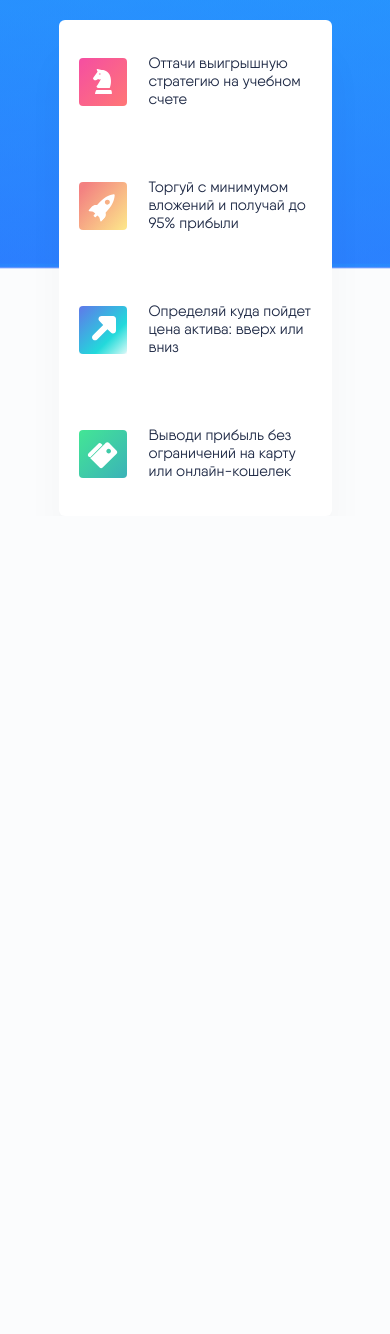
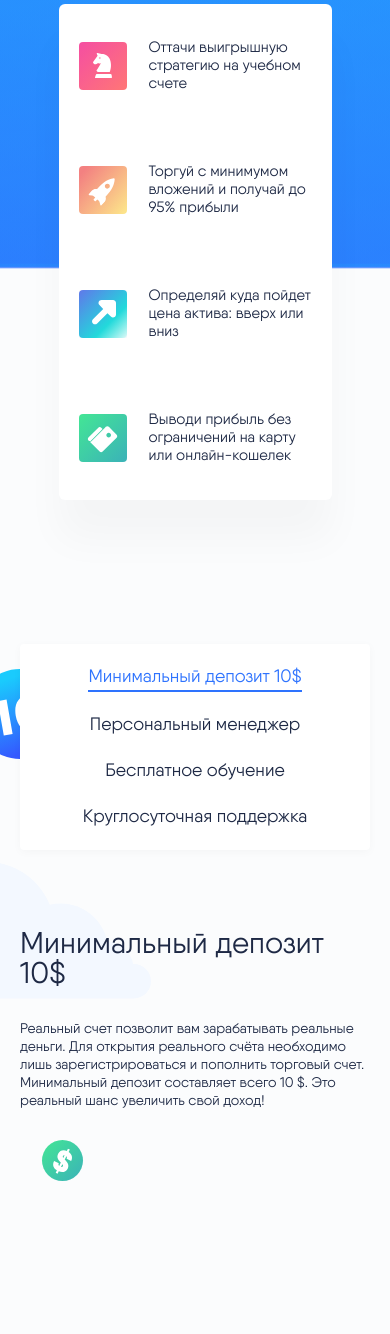
Before and after one commit to BohdanBortnytskyi/binotrade, a plain HTML site: page index.html in a window 390 px wide. Shown: the part 666-2000 px from the top of the page. Before the commit the page ends 1182 px from the top, so only its background shows below. Drawn offline with Linux system fonts and the light colour scheme.

Commit message:
add responsive for features

```diff
--- a/index.html
+++ b/index.html
@@ -56,7 +56,7 @@
     </section>
   </header>
 
-  <!-- <main class="page-main">
+  <main class="page-main">
     <section class="features">
       <div class="features__wrapper container">
         <h2 class="visually-hidden">Особенности</h2>
@@ -85,7 +85,7 @@
       </div>
     </section>
 
-    <section class="assets container">
+    <!-- <section class="assets container">
       <h2>Более 50 проверенных активов</h2>
       <ul class="assets__list">
         <li class="assets__item">
@@ -134,8 +134,8 @@
       <h2>Binotrade.com — бинарный опцион с личным помощником</h2>
       <p>Binotrade - это торговая платформа, удобный инструмент, который предлагает не только возможность заработать с помощью торговли бинарными опционами, но и предоставляет профессиональный клиентский сервис. Сразу после регистрации на Binotrade.com, каждый клиент получает личного консультанта.</p>
       <p>Вам нужен совет по торговле активами или вы не можете подобрать подходящую торговую стратегию? Обратитесь к вашему личному консультанту, который поможет вам в решении вопроса. Вам не нужен статус VIP-клиента, чтобы пользоваться квалифицированным клиентским сервисом!</p>
-    </section>
-  </main> -->
+    </section> -->
+  </main>
 
   <!-- <footer class="page-footer">
     <div class="page-footer__wrapper container">
--- a/sass/blocks/features.scss
+++ b/sass/blocks/features.scss
@@ -2,40 +2,72 @@
   padding-top: 375px;
   background-image: url(../img/features-bg.svg);
   background-repeat: no-repeat;
+  background-position: -145px 400px;
+
+  @media (min-width: $tablet-width) {
     background-position: -145px 555px;
+  }
 }
 
 .features__wrapper {
+
+  @media (min-width: $desktop-width) {
     width: 1040px;
     margin: 0 auto;
+  }
 }
 
 .features__tabs {
   padding: 0;
   margin: 0;
   list-style: none;
-  font-weight: normal;
-  font-size: 15px;
-  line-height: 18px;
-  width: 100%;
-  height: 50px;
+  width: calc(100% - 40px);
   margin: 0 auto;
   box-shadow: 0px 2px 10px rgba(0, 0, 0, 0.03);
   border-radius: 4px;
   background-color: $origin-white;
   display: flex;
+  flex-direction: column;
   justify-content: space-around;
   align-items: center;
+  padding: 20px;
+
+  @media (min-width: $tablet-width) {
+    flex-direction: row;
+    height: 50px;
+    padding: 0;
+  }
 }
 
 .features__item {
   cursor: pointer;
-  height: 100%;
   display: flex;
   justify-content: center;
   align-items: center;
+  text-align: center;
+  font-weight: normal;
+  font-size: 18px;
+  line-height: 26px;
+  outline: none;
+
+  &:not(:first-child) {
+    margin-top: 20px;
+
+    @media (min-width: $tablet-width) {
+      margin-top: 0;
+    }
+  }
+
+  @media (min-width: $tablet-width) {
+    height: 100%;
+    padding: 0 20px;
+    font-size: 15px;
+    line-height: 18px;
+  }
+
+  @media (min-width: $desktop-width) {
     padding: 0 30px;
-  outline: none;
+  }
 
   &:hover {
     color: $basic-blue;
@@ -48,25 +80,40 @@
 }
 
 .features__article {
-  padding-top: 200px;
+  padding-top: 50px;
   height: 570px;
   background-repeat: no-repeat;
   background-position: right center;
   display: none;
 
+  @media (min-width: $tablet-width) {
+    padding-top: 200px;
+  }
+
   h3 {
     font-weight: normal;
+    font-size: 30px;
+    line-height: 30px;
+    letter-spacing: 0.0888889px;
+
+    @media (min-width: $tablet-width) {
       font-size: 40px;
       line-height: 40px;
-    letter-spacing: 0.0888889px;
+    }
   }
 
   p {
+
+    @media (min-width: $tablet-width) {
       width: 490px;
+    }
   }
 
   &--deposit {
+
+    @media (min-width: $tablet-width) {
       background-image: url(../img/deposit.svg);
+    }
   }
 
   &--active {
--- a/sass/blocks/page.scss
+++ b/sass/blocks/page.scss
@@ -9,9 +9,14 @@
   padding: 0;
   font-family: $basic-font;
   font-weight: normal;
-  font-size: 18px;
-  line-height: 26px;
+  font-size: 14px;
+  line-height: 18px;
   background-color: $basic-grey-light;
   min-height: 100%;
   color: $basic-black;
+
+  @media (min-width: $tablet-width) {
+    font-size: 18px;
+    line-height: 26px;
+  }
 }
```
Also changed, not shown: css/main.css. Lines whose indentation alone changed are shown as unchanged.
